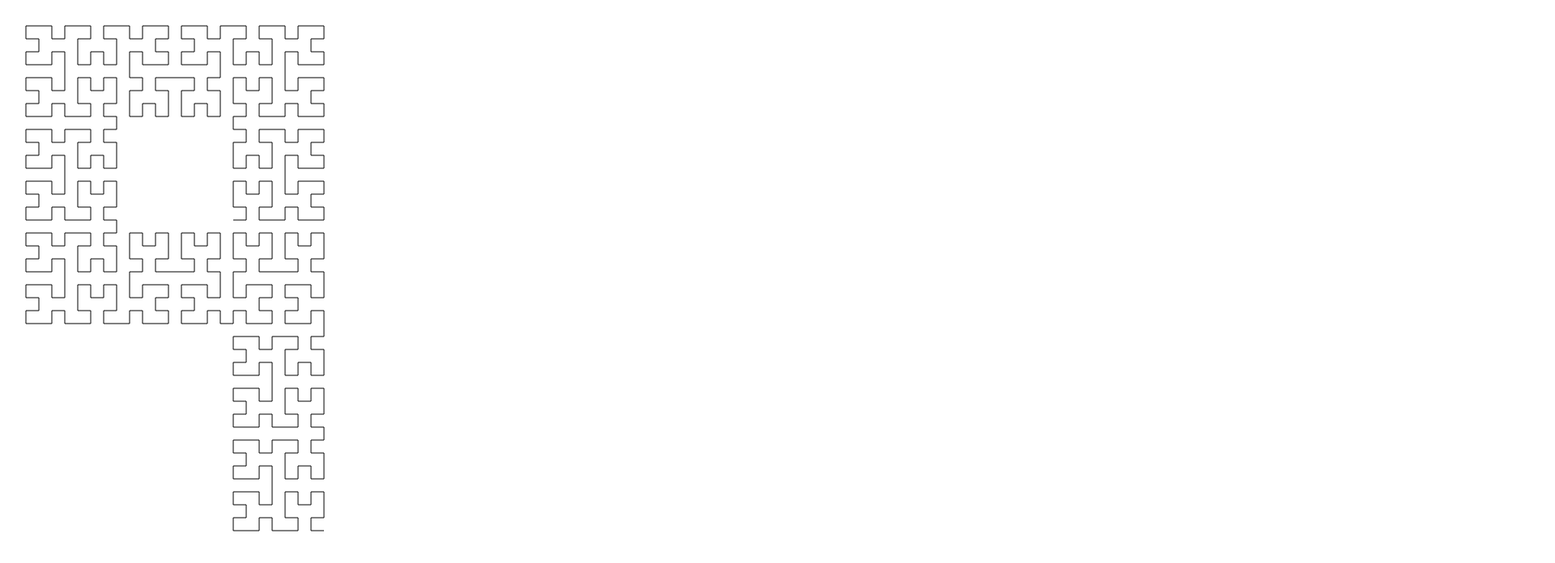
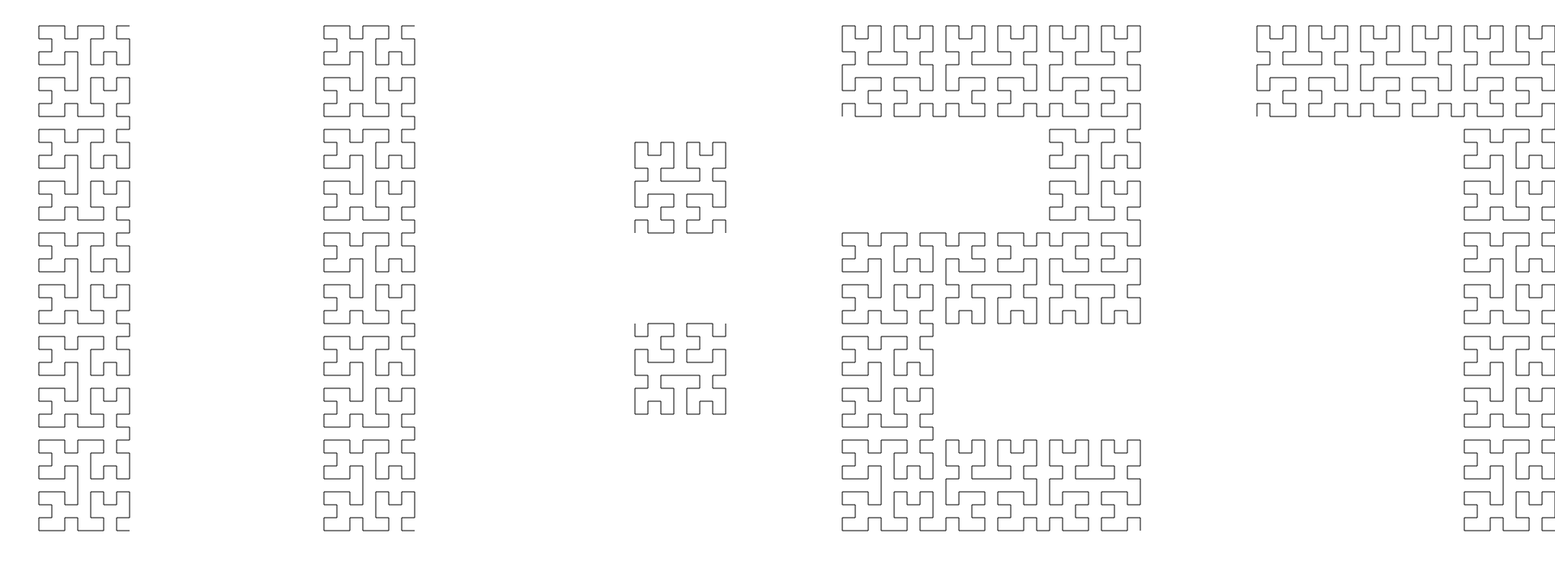
Before and after one commit to jessechen/hilbertime, a plain HTML site: page hilbertime.html in a window 1280 px wide. Shown: the top 696 px of the page at 81% size, 1920 px wide, since content can reach past the window. Drawn offline with Linux system fonts and the light colour scheme.

Commit message:
Draw a clock for a specific time

```diff
--- a/hilbertime.html
+++ b/hilbertime.html
@@ -5,7 +5,7 @@
     <link rel="stylesheet" href="hilbertime.css" />
 </head>
 <body>
-<canvas id="canvas" width="640" height="704"></canvas>
+<canvas id="canvas" width="1960" height="704"></canvas>
 <script src="hilbertime.js"></script>
 </body>
 </html>
--- a/hilbertime.js
+++ b/hilbertime.js
@@ -51,7 +51,11 @@ const pixelSize = 128;
 const stepSize = pixelSize / Math.pow(2, initialDepth);
 let x, y, direction;
 
-drawNumeral9(32, 32, initialDepth);
+drawNumeral1(32 - pixelSize + stepSize, 32, initialDepth);
+drawNumeral1(32 + 2 * pixelSize - stepSize, 32, initialDepth);
+drawColon(32 + 6 * pixelSize - stepSize, 32, initialDepth);
+drawNumeral2(32 + 8 * pixelSize - stepSize, 32, initialDepth);
+drawNumeral7(32 + 12 * pixelSize - stepSize, 32, initialDepth);
 
 function drawNumeral0(initX, initY, depth) {
     x = initX + 3 * pixelSize - stepSize;
@@ -494,6 +498,23 @@ function drawNumeral9(initX, initY, depth) {
     ctx.stroke();
 }
 
+function drawColon(initX, initY, depth) {
+    x = initX;
+    y = initY + 2 * pixelSize;
+    direction = new Direction(UP);
+    ctx.beginPath();
+    ctx.moveTo(x, y);
+    drawRightCurve(depth);
+    ctx.stroke();
+    x = initX;
+    y = initY + 3 * pixelSize - stepSize;
+    direction = new Direction(DOWN);
+    ctx.beginPath();
+    ctx.moveTo(x, y);
+    drawLeftCurve(depth);
+    ctx.stroke();
+}
+
 function drawLeftCurve(depth) {
     if (depth === 1) {
         forward();
```
